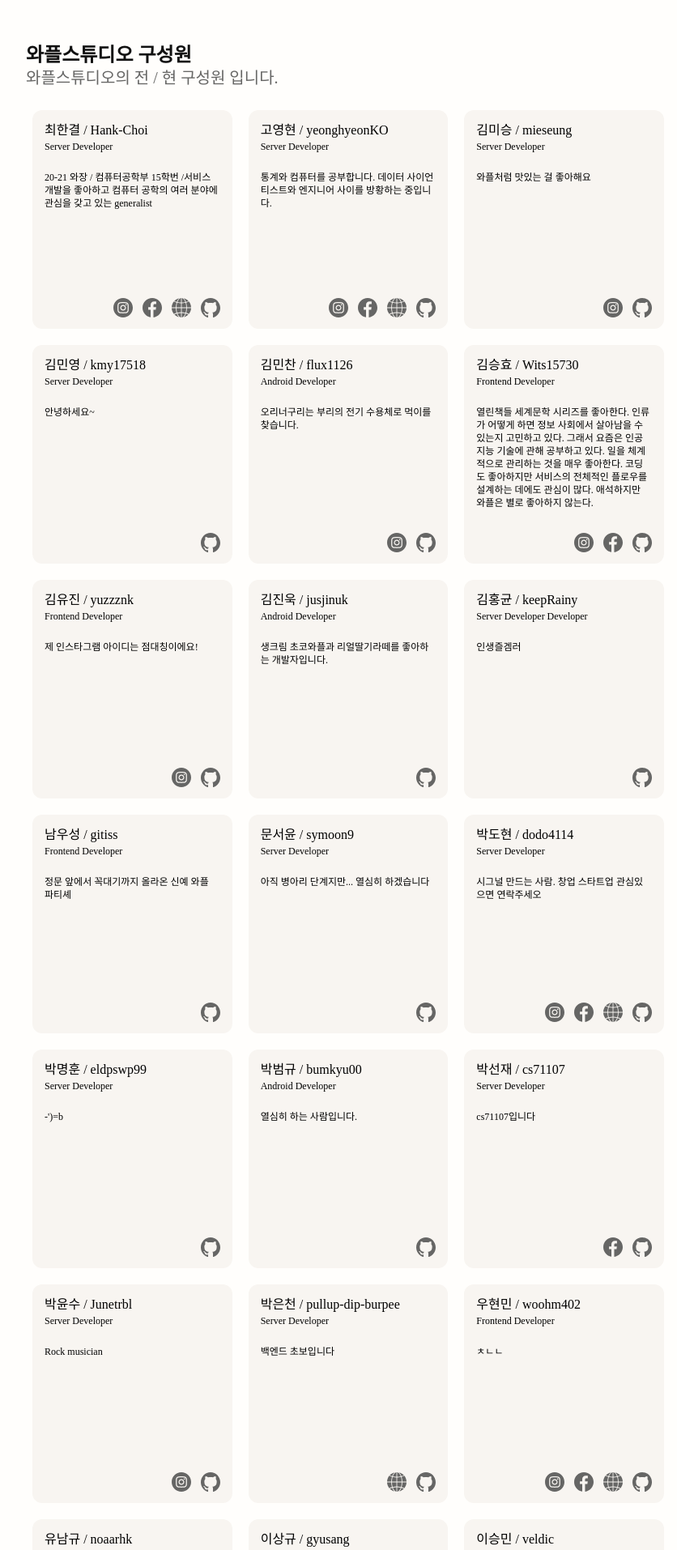
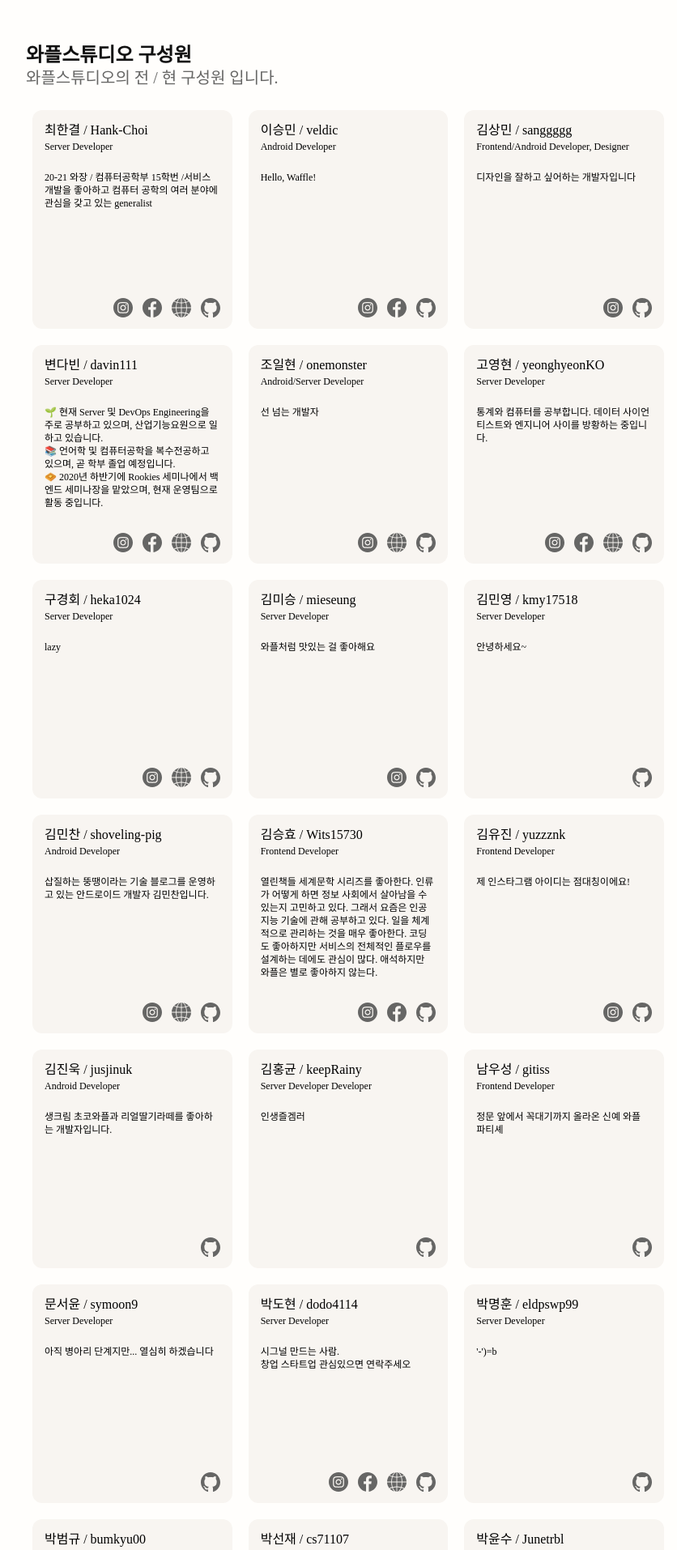
Before and after one commit to wafflestudio/wafflestudio.com, a Next.js app: page /people in a window 1280 px wide. Shown: the part 580-2494 px from the top of the page at 81% size, without its empty margins (218-1054 px from the left). Built offline with nearby package versions, Linux system fonts and the light colour scheme; a web font is replaced by a local one.

Commit message:
멤버 추가

```diff
--- a/components/People/Members/Member.tsx
+++ b/components/People/Members/Member.tsx
@@ -43,6 +43,7 @@ const Introduction = styled.p`
   font-weight: 300;
   font-size: 12px;
   line-height: 16px;
+  white-space: pre-line;
 
   @media (max-width: 768px) {
     margin-top: 16px;
@@ -98,7 +99,7 @@ const Member = ({
   return (
     <Box>
       <Description>
-        <Name>{`${name} / ${githubId}`}</Name>
+        <Name>{`${name} ${githubId ? `/ ${githubId}` : ''}`}</Name>
         <Position>{`${position}`}</Position>
         <Introduction>{`${introduction}`}</Introduction>
       </Description>
--- a/components/People/Members/members.json
+++ b/components/People/Members/members.json
@@ -1,9 +1,14 @@
 [
   {"name": "최한결", "githubId": "Hank-Choi", "position": "Server Developer", "introduction": "20-21 와장 / 컴퓨터공학부 15학번 /서비스 개발을 좋아하고 컴퓨터 공학의 여러 분야에 관심을 갖고 있는 generalist", "instagram": "zlzlqlzl1", "facebook": "zlzlqlzl", "web": "https://medium.com/@hankchoi"},
+  {"name":"이승민","githubId":"veldic","position":"Android Developer","introduction":"Hello, Waffle!","instagram":"square_min_v","facebook":"veldic","web":""},
+  {"name":"김상민","position":"Frontend/Android Developer, Designer","introduction":"디자인을 잘하고 싶어하는 개발자입니다","githubId":"sanggggg","instagram":"dev_sanggggg","facebook":"","web":""},
+  {"name":"변다빈","position":"Server Developer","introduction":"🌱 현재 Server 및 DevOps Engineering을 주로 공부하고 있으며, 산업기능요원으로 일하고 있습니다.\n📚 언어학 및 컴퓨터공학을 복수전공하고 있으며, 곧 학부 졸업 예정입니다.\n🧇 2020년 하반기에 Rookies 세미나에서 백엔드 세미나장을 맡았으며, 현재 운영팀으로 활동 중입니다.","githubId":"davin111","instagram":"bdv_111","facebook":"bdv111","web":"https://medium.com/@bdv111"},
+  {"name":"조일현","position":"Android/Server Developer","introduction":"선 넘는 개발자","githubId":"onemonster","instagram":"leave_entry","facebook":"","web":"https://www.twentymeeting.com/"},
   {"name":"고영현","githubId":"yeonghyeonKO","position":"Server Developer","introduction":"통계와 컴퓨터를 공부합니다. 데이터 사이언티스트와 엔지니어 사이를 방황하는 중입니다.","instagram":"adv_English","facebook":"yeong.hyeon.Ko95","web":"https://yeonghyeonko.github.io"},
+  {"name":"구경회","position":"Server Developer","introduction":"lazy","githubId":"heka1024","instagram":"heka1024","facebook":"","web":"https://velog.io/@heka1024"},
   {"name":"김미승","githubId":"mieseung","position":"Server Developer","introduction":"와플처럼 맛있는 걸 좋아해요","instagram":"mieseung","facebook":"","web":""},
   {"name":"김민영","githubId":"kmy17518","position":"Server Developer","introduction":"안녕하세요~","instagram":"","facebook":"","web":""},
-  {"name":"김민찬","githubId":"flux1126","position":"Android Developer","introduction":"오리너구리는 부리의 전기 수용체로 먹이를 찾습니다.","instagram":"mck1m","facebook":"","web":""},
+  {"name":"김민찬","position":"Android Developer","introduction":"삽질하는 뚱땡이라는 기술 블로그를 운영하고 있는 안드로이드 개발자 김민찬입니다.","githubId":"shoveling-pig","instagram":"mc_k1m","facebook":"","web":"https://medium.com/shoveling-pig"},
   {"name":"김승효","githubId":"Wits15730","position":"Frontend Developer","introduction":"열린책들 세계문학 시리즈를 좋아한다. 인류가 어떻게 하면 정보 사회에서 살아남을 수 있는지 고민하고 있다. 그래서 요즘은 인공지능 기술에 관해 공부하고 있다. 일을 체계적으로 관리하는 것을 매우 좋아한다. 코딩도 좋아하지만 서비스의 전체적인 플로우를 설계하는 데에도 관심이 많다. 애석하지만 와플은 별로 좋아하지 않는다.","instagram":"davidkim2316","facebook":"davidkim15730","web":""},
   {"name":"김유진","githubId":"yuzzznk","position":"Frontend Developer","introduction":"제 인스타그램 아이디는 점대칭이에요!","instagram":"yuzzznh","facebook":"","web":""},
   {"name":"김진욱","githubId":"jusjinuk","position":"Android Developer","introduction":"생크림 초코와플과 리얼딸기라떼를 좋아하는 개발자입니다.","instagram":"","facebook":"","web":""},
@@ -11,15 +16,19 @@
   {"name":"남우성","githubId":"gitiss","position":"Frontend Developer","introduction":"정문 앞에서 꼭대기까지 올라온 신예 와플 파티셰","instagram":"","facebook":"","web":""},
   {"name":"문서윤","githubId":"symoon9","position":"Server Developer","introduction":"아직 병아리 단계지만... 열심히 하겠습니다","instagram":"","facebook":"","web":""},
   {"name":"박도현","githubId":"dodo4114","position":"Server Developer","introduction":"시그널 만드는 사람.\n창업 스타트업 관심있으면 연락주세오","instagram":"dohyeon_1027","facebook":"dohyeon1027","web":"https://www.signal.love/"},
-  {"name":"박명훈","githubId":"eldpswp99","position":"Server Developer","introduction":"-')=b","instagram":"","facebook":"","web":""},
+  {"name":"박명훈","githubId":"eldpswp99","position":"Server Developer","introduction":"'-')=b","instagram":"","facebook":"","web":""},
   {"name":"박범규","githubId":"bumkyu00","position":"Android Developer","introduction":"열심히 하는 사람입니다.","instagram":"","facebook":"","web":""},
   {"name":"박선재","githubId":"cs71107","position":"Server Developer","introduction":"cs71107입니다","instagram":"","facebook":"박선재","web":""},
-  {"name":"박윤수","githubId":"Junetrbl","position":"Server Developer","introduction":"Rock musician","instagram":"junetrbl","facebook":"","web":""},
+  {"name":"박윤수","githubId":"Junetrbl","position":"Server Developer","introduction":"Rock musician","instagram":"junetrbl_","facebook":"","web":""},
   {"name":"박은천","githubId":"pullup-dip-burpee","position":"Server Developer","introduction":"백엔드 초보입니다","instagram":"","facebook":"","web":"pullup-dip-burpee.github.io"},
+  {"name":"서정민","position":"Designer","introduction":"기획하는 디자이너입니다. 끝없는 상상을 즐깁니다. 그리고 고양이와 떡볶이를 좋아해요. 작업할땐 케이팝을 즐겨들어요~!","githubId":"","instagram":"jeongminimouse","facebook":"","web":""},
+  {"name":"신현지","position":"Frontend Developer","introduction":"Frontend Engineer / SNUCSE 19","githubId":"nyanji00","instagram":"s._nyan","facebook":"nyanji00","web":"https://nyanji.tistory.com/"},
+  {"name":"여건주","position":"Designer","introduction":"와플 내 최강 열혈 디자이너가 목표입니다","githubId":"jemma112","instagram":"_yeo_yeo","facebook":"","web":"https://jemma0262.wixsite.com/design"},
   {"name":"우현민","githubId":"woohm402","position":"Frontend Developer","introduction":"ㅊㄴㄴ","instagram":"luckmin432","facebook":"100008168078125","web":"woohm404.com"},
   {"name":"유남규","githubId":"noaarhk","position":"Server Developer","introduction":"일로(와)(플)젝 가치하자","instagram":"namq.r","facebook":"","web":""},
+  {"name":"윤규석","position":"웹 프론트 개발","introduction":"안녕하세요. 컴공 16학번 윤규석입니다.","githubId":"yks1502","instagram":"","facebook":"","web":""},
   {"name":"이상규","githubId":"gyusang","position":"Server Developer","introduction":"안녕하세요, 저는 수학, 논리, 컴퓨터를 좋아하는 이상규입니다. 2020년부터 서울대학교에서 컴퓨터공학을 전공하고 있고, Neural Network에 관심이 많습니다!저에게 궁금한 점이 있다면 언제든지 연락 주세요.","instagram":"sanggyu314","facebook":"sanggyu.developer","web":"https://gyusang.medium.com/"},
-  {"name":"이승민","githubId":"veldic","position":"Android Developer","introduction":"Hello, Waffle!","instagram":"square_min_v","facebook":"veldic","web":""},
+  {"name":"이상민","position":"Server Developer","introduction":"안녕하세요-!  ","githubId":"min112402","instagram":"","facebook":"","web":""},
   {"name":"이유빈","githubId":"yblee2001","position":"Android Developer","introduction":"서울대학교 컴퓨터공학부 19학번","instagram":"","facebook":"","web":""},
   {"name":"임유진","githubId":"gina0605","position":"Server Developer","introduction":"좋은 팀원들과 프로젝트가 하고싶어요","instagram":"","facebook":"","web":""},
   {"name":"임종원","githubId":"elijah0430","position":"Server Developer","introduction":"개발 초보입니다..!","instagram":"jongwon0430","facebook":"elijah0430","web":""},
@@ -30,10 +39,10 @@
   {"name":"정승빈","githubId":"gnarmeister","position":"Frontend Developer","introduction":"호랑이는 토끼를 사냥할 때도 최선을 다하지 like me","instagram":"sngbin_","facebook":"","web":""},
   {"name":"정우근","githubId":"jwg1108","position":"Android Developer","introduction":"SNUCSE 19/Android","instagram":"woo_geun.j","facebook":"","web":""},
   {"name":"정지민","githubId":"tictactoeid","position":"Server Developer","introduction":"내가 만든 서비스를 많은 사람들이 이용하기를 바라는 Server Developer 개발자","instagram":"","facebook":"","web":""},
-  {"name":"정희수","githubId":"ssu1018","position":"Frontend Developer","introduction":"민트 초코, 갓내린 커피를 좋아하는 사당동의 아들 정희수, 겨울만 기다리는 열혈 스노우보더","instagram":"pann_hs","facebook":"","web":"https://heesu.site"},
+  {"name":"정희수","githubId":"ssu1018","position":"Frontend Developer","introduction":"민트 초코, 내린 커피를 좋아하는 사당동의 아들 정희수, 겨울만 기다리는 열혈 스노우보더","instagram":"pann_hs","facebook":"","web":"https://heesu.site"},
   {"name":"조승한","githubId":"pasa3232","position":"Server Developer","introduction":"snucse 19 조승한","instagram":"seunghan_ss","facebook":"","web":""},
   {"name":"최신혁","githubId":"shchoi94","position":"Server Developer","introduction":"의도없는 ‘그냥’ 지양하려 노력합니다.","instagram":"","facebook":"","web":""},
-  {"name":"최종현","githubId":"jonghyunchoe","position":"Server Developer","introduction":"데이터베이스, AI, 퀀트에 관심이 많은 학부생입니다. ","instagram":"andy.choe729","facebook":"andy.choe.184","web":"https://www.linkedin.com/in/andy-choe-b90b18144/"},
+  {"name":"최종현","githubId":"jonghyunchoe","position":"Server Developer","introduction":"데이터베이스, AI, 퀀트에 관심이 많은 학부생입니다. ","instagram":"andy.choe.729","facebook":"andy.choe.184","web":"https://www.linkedin.com/in/andy-choe-b90b18144/"},
   {"name":"최준호","githubId":"whiteruby02","position":"Server Developer","introduction":"안녕하세요 경영학과 최준호입니다!","instagram":"jooooooon_ho","facebook":"","web":""},
   {"name":"최형욱","githubId":"GoGiants1","position":"Frontend Developer","introduction":"리액트, 플러터로 서비스 만들어보고 싶어요!","instagram":"woogie.97","facebook":"","web":""},
   {"name":"함태원","githubId":"ZyeLK","position":"Frontend Developer","introduction":"활동분야: HTML, 리액트, C, 스크래치, 마인크래프트 레드스톤","instagram":"zz_zye","facebook":"","web":""}
```
